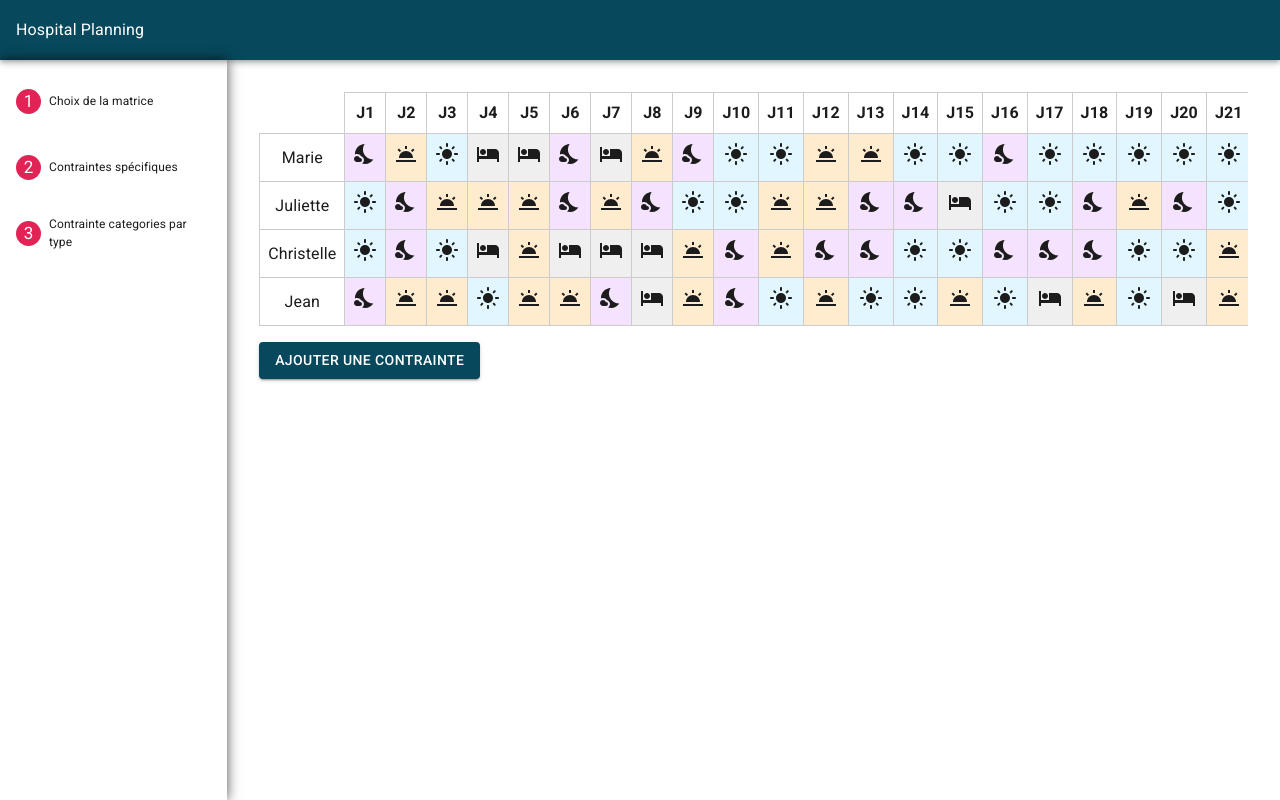
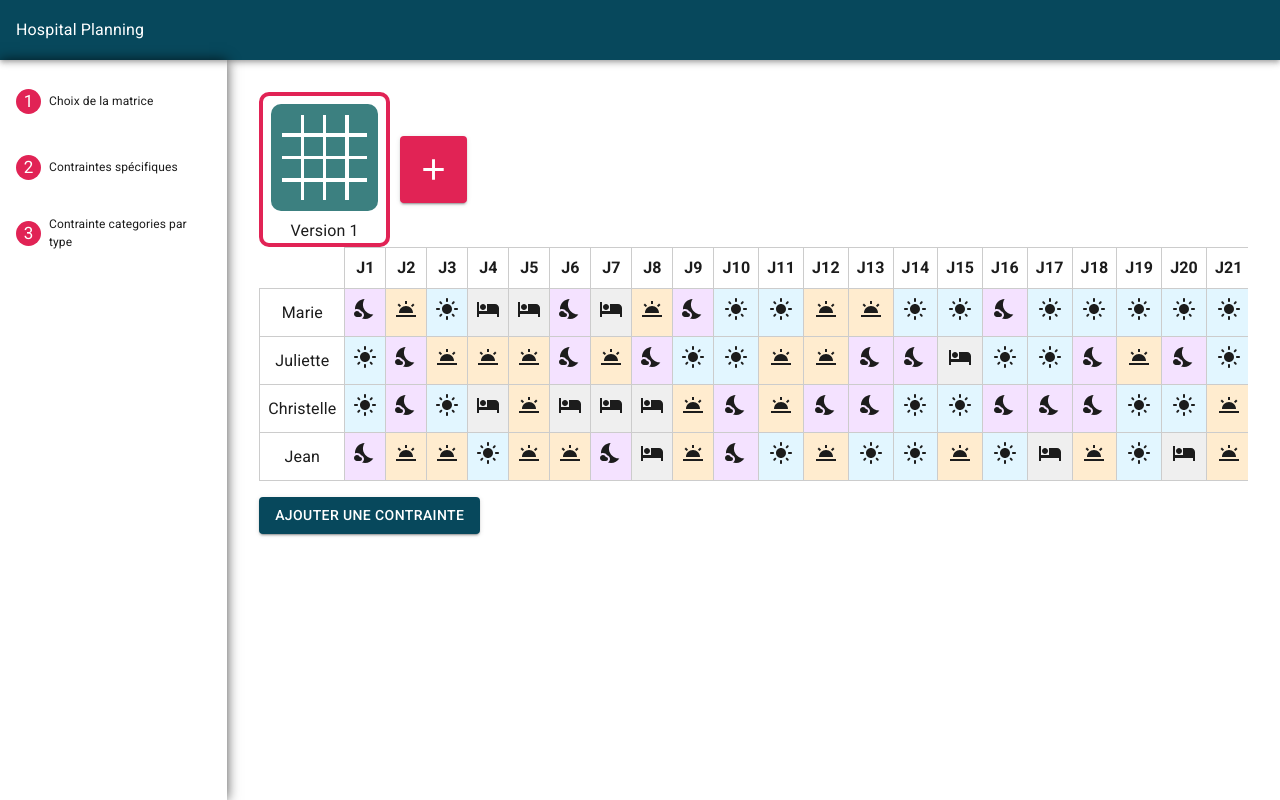
Before and after one commit to CodeOne45/IMT-A3-PFrontBack-EDT-Hospital, a React (Create React App) app in the folder front/: page / in a window 1280 px wide. Built offline with nearby package versions, Linux system fonts and the light colour scheme; the HTML template or start-up script is replaced by a standard one.

Commit message:
Add versioning and constraint button to App component

```diff
--- a/front/src/App.tsx
+++ b/front/src/App.tsx
@@ -1,10 +1,18 @@
-import React from "react";
+import { AppBar, Box, Button, CssBaseline, ThemeProvider } from "@mui/material";
+import React, { useState } from "react";
+import { AffectationTable } from "./components/AffectationsTable";
 import SideMenu from "./components/SideMenu";
-import { AffectationTable } from "./components/AffectationsTable";
-import { AppBar, Box, Button, CssBaseline, ThemeProvider } from "@mui/material";
+import { VersionComponent } from "./components/Version";
 import { theme } from "./theme";
 
+import AddIcon from "@mui/icons-material/Add";
+
 function App() {
+
+  const [versions, setVersions] = useState(1);
+
+
+
   return (
     <>
       <ThemeProvider theme={theme}>
@@ -29,6 +37,28 @@ function App() {
         >
           <SideMenu />
           <Box sx={{ p: 4, overflowX: "scroll" }}>
+            <Box sx={{ display: "flex", alignItems: "center" }}>
+              {Array.from({length: versions}).map((_, index) => (
+                <VersionComponent
+                  versionNumber={index + 1}
+                  selectedVersion={index === versions - 1}
+                  key={index}
+                />
+              ))}
+              <Button
+                variant="contained"
+                color="secondary"
+                sx={{
+                  height: "100%",
+                  margin: "0 10px",
+                  aspectRatio: "1/1",
+                }}
+
+                onClick={() => setVersions(versions + 1)}
+              >
+                <AddIcon fontSize="large" />
+              </Button>
+            </Box>
             <AffectationTable />
             <Button variant="contained" sx={{ mt: 2 }}>
               Ajouter une contrainte
```
Lines whose indentation alone changed are shown as unchanged.
